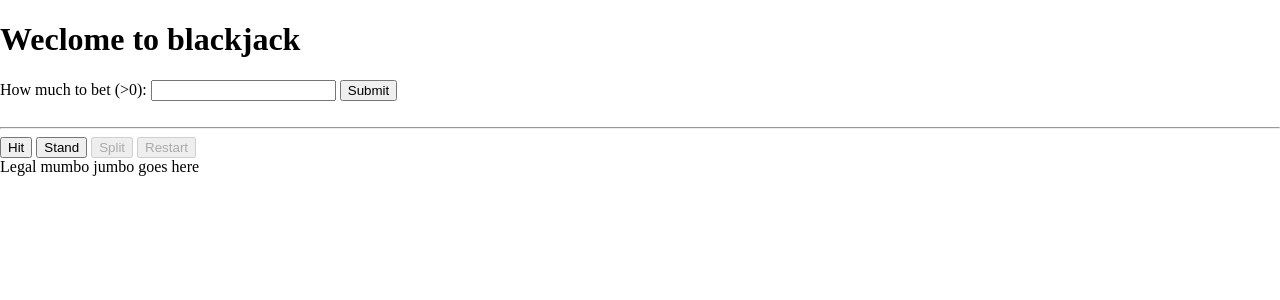
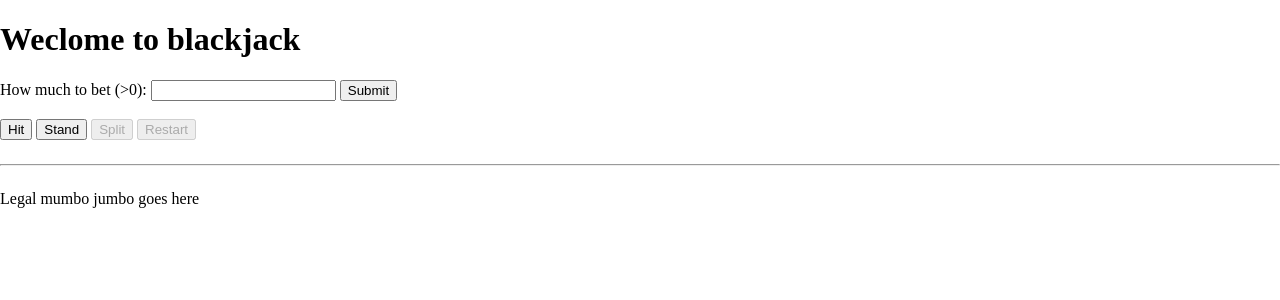
Before and after one commit to MyNameJaeff/All-tek4-prog, a PHP site: page /blackjack.html in a window 1280 px wide. Shown: the part 38-338 px from the top of the page. Run offline with PHP 8.4, Linux system fonts and the light colour scheme.

Commit message:
updated again

```diff
--- a/Eget/blackjack/blackjack.html
+++ b/Eget/blackjack/blackjack.html
@@ -26,18 +26,31 @@
             <input type="numbers" id="betAmount" name="betAmount" required>
             <input type="submit" value="Submit" name="submit">
         </form><br>
+        <button name="hit" id="hit" onclick="Hit('Player')">Hit</button>
+        <button name="stand" id="stand" onclick="Stand('Player')">Stand</button>
+        <button name="split" id="split" onclick="Split()" disabled>Split</button>
+        <button name="restart" id="restart" onclick="Restart()" disabled>Restart</button>
         <div id="playTable">
             <div id="playerSide">
+                <div id="playerSideDiv">
+
+                </div>
+                <div id="playerScoreDiv">
+                    <p id="playerScore"></p>
+                </div>
             </div>
             <hr>
             </hr>
             <div id="dealerSide">
+                <div id="dealerSideDiv">
+
+                </div>
+                <div id="dealerScoreDiv">
+                    <p id="dealerScore"></p>
+                </div>
             </div>
         </div>
-        <button name="hit" id="hit" onclick="Hit('Player')">Hit</button>
-        <button name="stand" id="stand" onclick="Stand('Player')">Stand</button>
-        <button name="split" id="split" onclick="Split()" disabled>Split</button>
-        <button name="restart" id="restart" onclick="Restart()" disabled>Restart</button>
+
     </main>
 
     <script>
--- a/Eget/blackjack/css/style.css
+++ b/Eget/blackjack/css/style.css
@@ -1,17 +1,20 @@
-html{
+html {
     padding: 0;
     margin: 0;
 }
-body{
+
+body {
     padding: 0;
     margin: 0;
 }
-header{
+
+header {
     padding: 0;
     margin: 0;
     width: 100%;
 }
-ul{
+
+ul {
     width: 100%;
     list-style-type: none;
     margin: 0;
@@ -21,35 +24,63 @@ ul{
     display: flex;
     justify-content: space-between;
 }
-ul > div{
+
+ul>div {
     width: 20%;
     margin-left: 1%;
     display: flex;
     justify-content: space-around;
     flex-direction: row;
 }
-ul>li:last-child{
+
+ul>li:last-child {
     margin-right: 2%;
 }
+
 li a {
     display: block;
     padding: 10px;
     color: white;
     text-decoration: none;
 }
-.active{
+
+.active {
     background-color: brown;
 }
-li a:hover{
+
+li a:hover {
     background-color: lightgrey;
 }
-.card{
-    width: 5%;
-    height: 5%;
+
+.card {
+    width: 10vw;
 }
-.playerSide{
-    background-color: aqua;
+
+div>div>div:not(:last-child) {
+    height: 100%;
 }
-.playerSide, .dealerSide{
+
+img>.unknown {
+    width: 10%;
+}
+
+div>figure {
+    height: 100%;
+}
+#playerSide, #dealerSide{
+    width: 100%;
     display: flex;
+    align-items: center;
+    justify-content: space-around;
 }
+#playerSideDiv, #dealerSideDiv{
+    display: flex;
+    justify-content: space-around;
+    width: 80%;
+}
+#playerScoreDiv, #dealerScoreDiv{
+    width: 20%;
+}
+#playerScoreDiv>p, #dealerScoreDiv>p{
+    width: 80%;
+}
```
Also changed, not shown: Eget/blackjack/javascript/script.js (+34 -24 lines).
